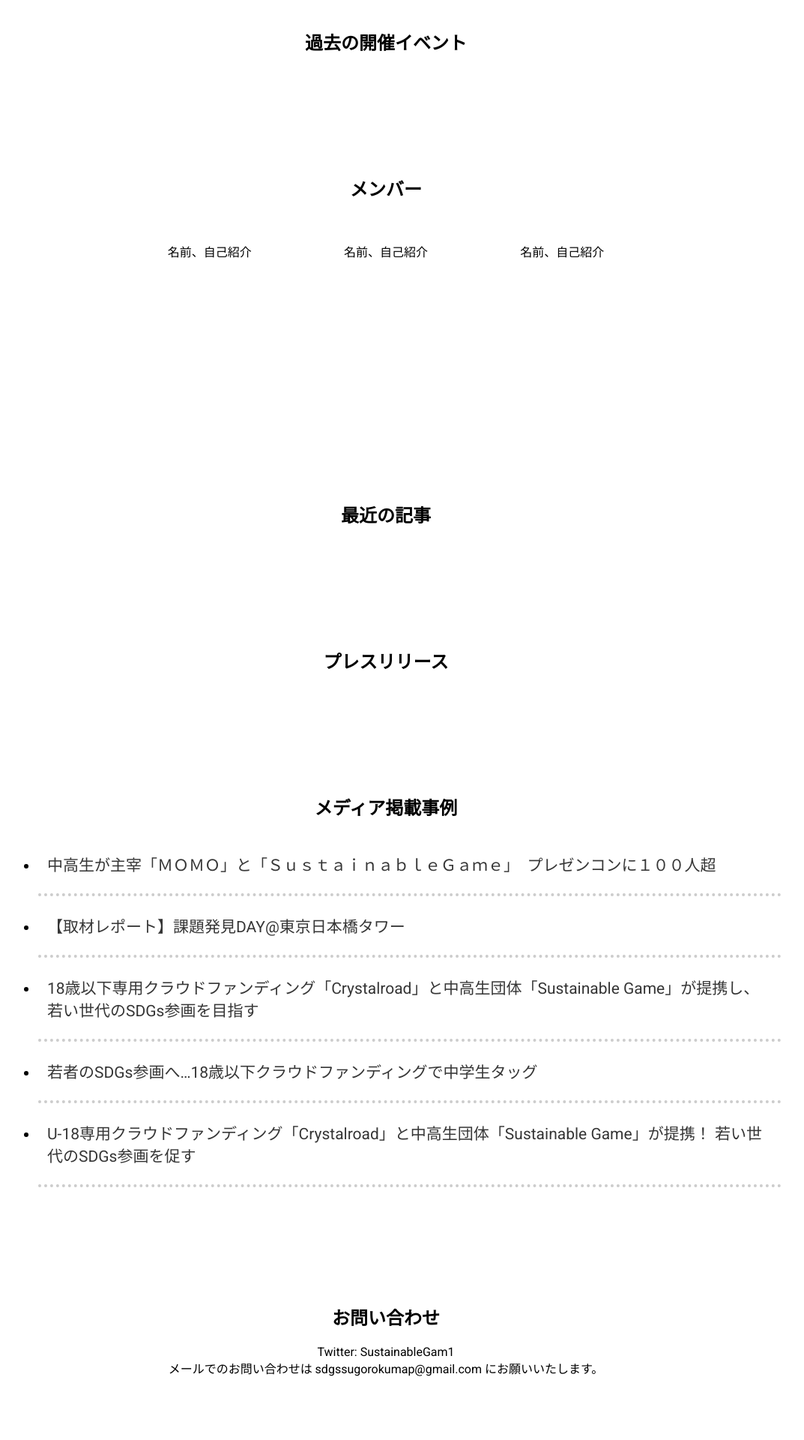
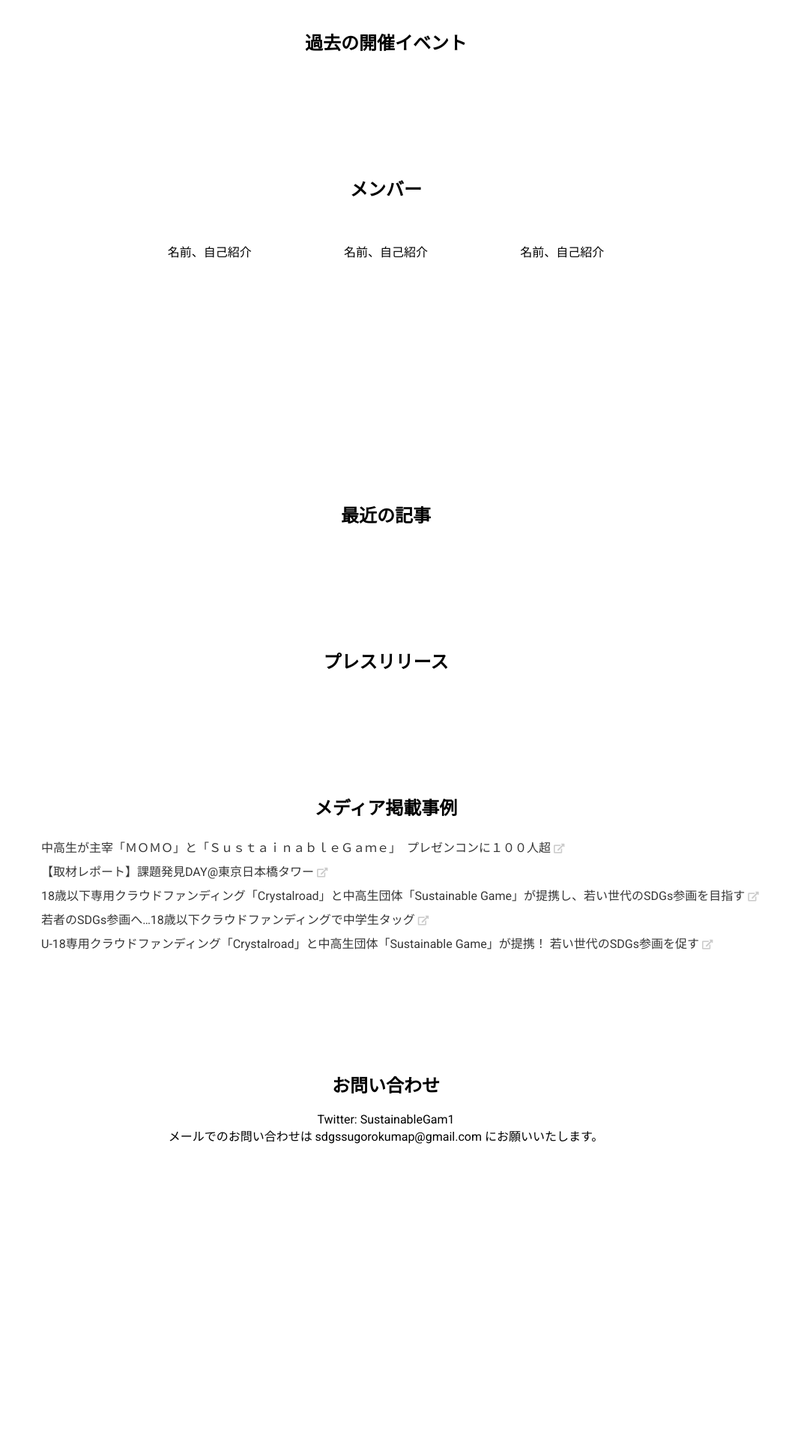
Before and after one commit to sustainable-game/sustainable-game.github.io, a Jekyll site: the page built from index.md, in a window 1280 px wide. Shown: the part 2154-4074 px from the top of the page at 75% size, without its empty margins (125-1198 px from the left). Built offline with Jekyll 4.4.1, drawn with Linux system fonts in a browser that asks for light colours; nearby versions of some CDN libraries; after the commit the page ends 3764 px from its top, so only the background shows below that.

Commit message:
add icon to メディア掲載事例

```diff
--- a/_includes/media.html
+++ b/_includes/media.html
@@ -1,19 +1,19 @@
 <div class="section" id="media_articles">
   <h2>メディア掲載事例</h2>
   <ul>
-    <li class="article">
+    <li class="article-media">
       <a href="https://mainichi.jp/articles/20190720/dbg/048/040/013000c" class="article-link">中高生が主宰「ＭＯＭＯ」と「ＳｕｓｔａｉｎａｂｌｅＧａｍｅ」　プレゼンコンに１００人超</a>
     </li>
-    <li class="article">
+    <li class="article-media">
       <a href="https://kanto.esdcenter.jp/rep190630/" class="article-link">【取材レポート】課題発見DAY@東京日本橋タワー</a>
     </li>
-    <li class="article">
+    <li class="article-media">
       <a href="https://www.excite.co.jp/news/article/Prtimes_2019-08-26-46913-2/" class="article-link">18歳以下専用クラウドファンディング「Crystalroad」と中高生団体「Sustainable Game」が提携し、若い世代のSDGs参画を目指す</a>
     </li>
-    <li class="article">
+    <li class="article-media">
       <a href="https://resemom.jp/article/2019/08/26/52126.html" class="article-link">若者のSDGs参画へ…18歳以下クラウドファンディングで中学生タッグ</a>
     </li>
-    <li class="article">
+    <li class="article-media">
       <a href="https://techable.jp/archives/106532" class="article-link">U-18専用クラウドファンディング「Crystalroad」と中高生団体「Sustainable Game」が提携！ 若い世代のSDGs参画を促す</a>
     </li>
   </ul>
--- a/assets/css/main.css
+++ b/assets/css/main.css
@@ -21,6 +21,18 @@ body{
 .article-date{
   display: inline;
   margin-right: 24px;
+}
+.article-media{
+  padding: 4px;
+  text-align: left;
+  list-style: none;
+}
+.article-media::after{
+  color: #ccc;
+  content: '\f35d';
+  font-family: "Font Awesome 5 Free";
+  font-size: 0.8em;
+  font-weight: 900;
 }
 .article-title{
   display: inline;
```
